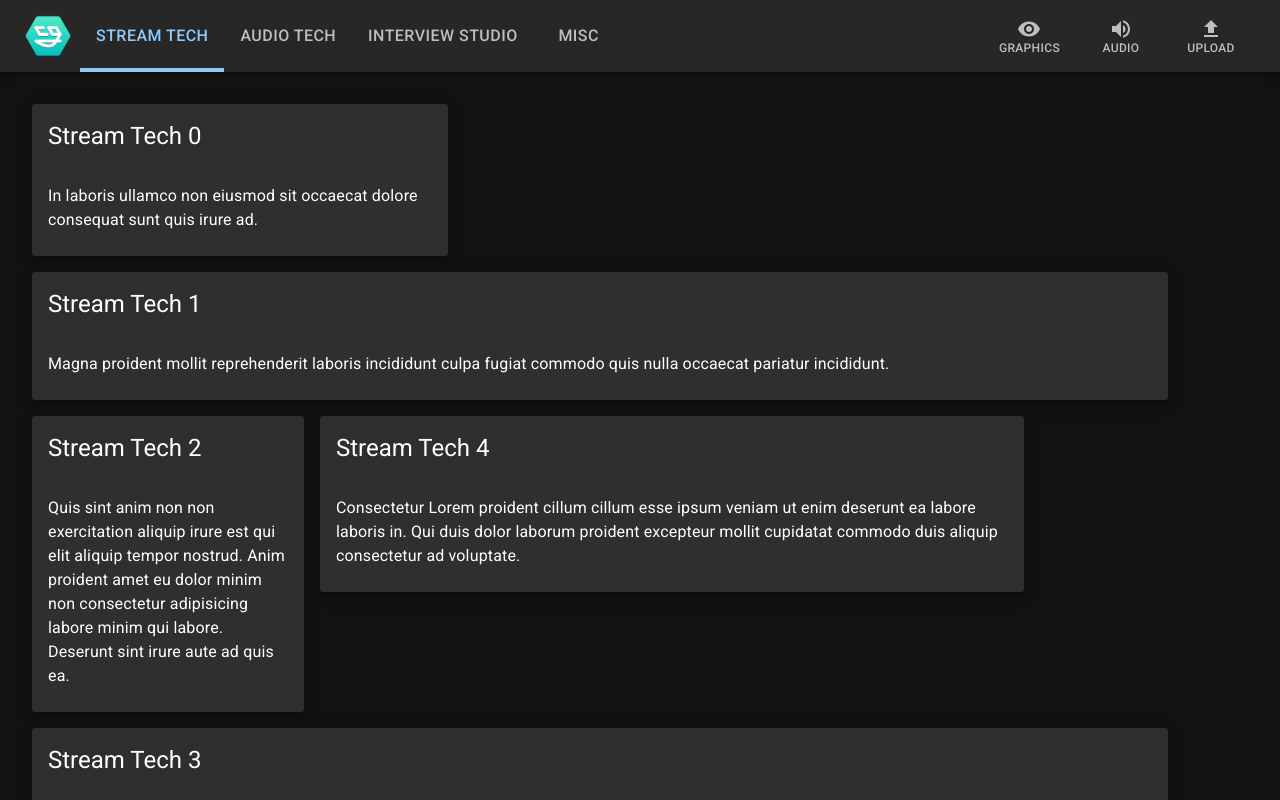
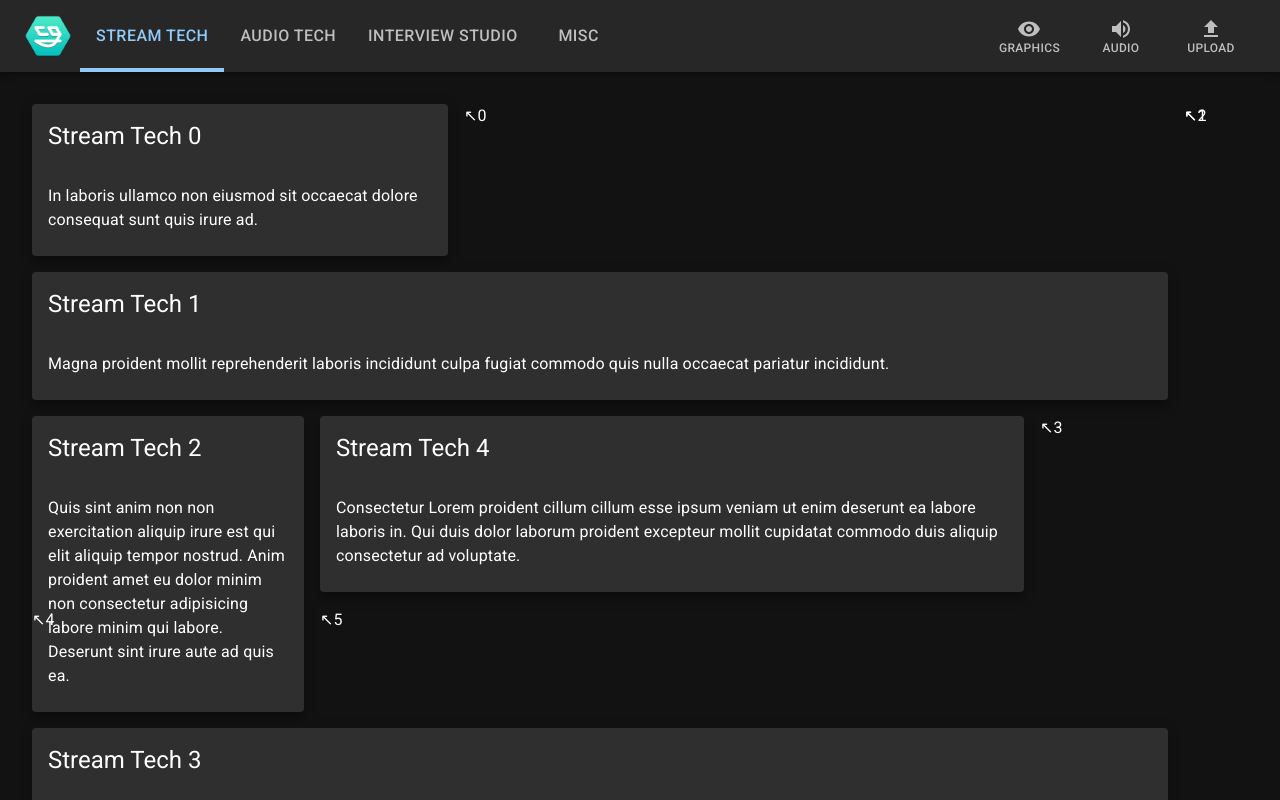
Before and after one commit to Hoishin/nodecg-react-playground, a React (Vite) app: page /#/stream-tech in a window 1280 px wide. Built offline with nearby package versions, Linux system fonts and the light colour scheme; a web font is replaced by a local one.

Commit message:
doing better snapping

```diff
--- a/package.json
+++ b/package.json
@@ -18,8 +18,6 @@
     "react": "^18.2.0",
     "react-dom": "^18.2.0",
     "react-draggable": "^4.4.5",
-    "react-grid-layout": "^1.3.4",
-    "react-mosaic-component": "^6.0.0",
     "react-router-dom": "^6.9.0",
     "tslib": "^2.5.0"
   },
@@ -27,7 +25,6 @@
     "@types/node": "^18.15.9",
     "@types/react": "^18.0.28",
     "@types/react-dom": "^18.0.11",
-    "@types/react-grid-layout": "^1.3.2",
     "@vitejs/plugin-react-swc": "^3.0.0",
     "gh-pages": "^5.0.0",
     "npm-run-all": "^4.1.5",
--- a/src/components/Workspace.tsx
+++ b/src/components/Workspace.tsx
@@ -13,11 +13,8 @@ interface PanelProps {
 	onElementResize: (position: { width: number; height: number }) => void;
 }
 
-const useElementResize = <T extends Element>(
-	ref: RefObject<T>,
-	onElementResize?: PanelProps["onElementResize"]
-) => {
-	const [position, setPosition] = useState({ width: 0, height: 0 });
+const useElementResize = <T extends Element>(ref: RefObject<T>) => {
+	const [size, setSize] = useState({ width: 0, height: 0 });
 	useEffect(() => {
 		if (!ref.current) {
 			return;
@@ -28,36 +25,31 @@ const useElementResize = <T extends Element>(
 			if (!entry) {
 				return;
 			}
-			setPosition((position) => {
-				if (
-					position.width === entry.contentRect.width &&
-					position.height === entry.contentRect.height
-				) {
+			setSize((position) => {
+				const newWidth = entry.contentRect.width;
+				const newHeight = entry.contentRect.height;
+				if (position.width === newWidth && position.height === newHeight) {
 					return position;
 				}
-				if (onElementResize) {
-					onElementResize({
-						width: entry.contentRect.width,
-						height: entry.contentRect.height,
-					});
-				}
-				return {
-					width: entry.contentRect.width,
-					height: entry.contentRect.height,
-				};
+				return { width: newWidth, height: newHeight };
 			});
 		});
 		observer.observe(container);
 		return () => {
 			observer.disconnect();
 		};
-	}, [onElementResize]);
-	return position;
+	}, []);
+
+	return size;
 };
 
 const Panel: FC<PanelProps> = (props) => {
 	const containerRef = useRef<HTMLDivElement>(null);
-	useElementResize(containerRef, props.onElementResize);
+	const size = useElementResize(containerRef);
+
+	useEffect(() => {
+		props.onElementResize(size);
+	}, [size]);
 
 	return (
 		<Card
@@ -104,13 +96,11 @@ const Workspace: FC<Props> = (props) => {
 		right: number;
 	}> = [];
 
+	const topLeftCorners: Array<{ top: number; left: number }> = [
+		{ top: 0, left: 0 },
+	];
 	const panelsAreReady = panelSizes.some((panel) => panel.width !== 0);
-
 	if (panelsAreReady) {
-		const topLeftCorners: Array<{ top: number; left: number }> = [
-			{ top: 0, left: 0 },
-		];
-
 		for (const size of panelSizes) {
 			topLeftCorners.sort((a, b) => {
 				if (a.top === b.top) {
@@ -118,7 +108,6 @@ const Workspace: FC<Props> = (props) => {
 				}
 				return a.top - b.top;
 			});
-			console.table(topLeftCorners);
 			const fittingCornerIndex = topLeftCorners.findIndex((corner) => {
 				const tmpRight = corner.left + size.width;
 				const tmpBottom = corner.top + size.height;
@@ -150,7 +139,10 @@ const Workspace: FC<Props> = (props) => {
 			const right = left + size.width;
 
 			const rightPanels = panelPositions
-				.filter((position) => right + GAP < position.right)
+				.filter(
+					(position) =>
+						right + GAP < position.right && position.bottom < bottom + GAP
+				)
 				.sort((a, b) => b.bottom - a.bottom);
 			rightPanels.push({
 				top: -Infinity,
@@ -169,7 +161,10 @@ const Workspace: FC<Props> = (props) => {
 				}
 			}
 			const belowPanels = panelPositions
-				.filter((position) => bottom + GAP < position.bottom)
+				.filter(
+					(position) =>
+						bottom + GAP < position.bottom && position.right < right + GAP
+				)
 				.sort((a, b) => b.right - a.right);
 			belowPanels.push({
 				top: 0,
@@ -213,6 +208,11 @@ const Workspace: FC<Props> = (props) => {
 					/>
 				);
 			})}
+			{topLeftCorners.map((corner, i) => (
+				<Box key={i} position="absolute" top={corner.top} left={corner.left}>
+					↖{i}
+				</Box>
+			))}
 		</Box>
 	);
 };
```
Also changed, not shown: 1 other file (tests, documents, lock files or other folders).
